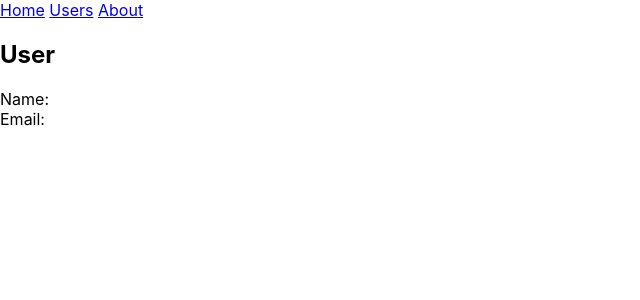
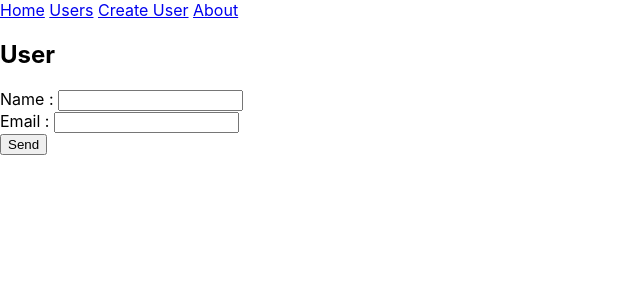
Before and after one commit to BashirShallah/react-course-routing, a React (Create React App) app: page /users/create in a window 1280 px wide. Shown: the top 300 px of the page, without its empty margins (0-640 px from the left). Built offline with nearby package versions, Linux system fonts and the light colour scheme; no server answers.

Commit message:
add createUserPage & use router switch.

```diff
--- a/src/App.js
+++ b/src/App.js
@@ -1,8 +1,9 @@
 import React, { Component } from 'react';
-import {BrowserRouter, Route, Link} from "react-router-dom";
+import {BrowserRouter, Route, Link, Switch} from "react-router-dom";
 import UsersPage from "./Pages/UsersPage"
 import UserPage from "./Pages/UserPage"
 import EditUserPage from "./Pages/EditUserPage"
+import CreateUserPage from "./Pages/CreateUserPage"
 
 const HomePage = ()=><div>Home</div>
 const AboutPage = ()=><div>About</div>
@@ -14,13 +15,17 @@ class App extends Component {
         <div className="App">
           <Link to="/">Home</Link> {" "}
           <Link to="/users">Users</Link>{" "}
+          <Link to="/users/create">Create User</Link>{" "}
           <Link to="/about">About</Link>
 
-          <Route path="/" exact component={HomePage} />
-          <Route path="/about" component={AboutPage} />
-          <Route path="/users" exact component={UsersPage} />
-          <Route path="/users/:id" exact component={UserPage} />
-          <Route path="/users/edit/:id" exact component={EditUserPage} />
+          <Switch>
+            <Route path="/" exact component={HomePage} />
+            <Route path="/about" component={AboutPage} />
+            <Route path="/users" exact component={UsersPage} />
+            <Route path="/users/create" exact component={CreateUserPage} />
+            <Route path="/users/:id" exact component={UserPage} />
+            <Route path="/users/edit/:id" exact component={EditUserPage} />
+          </Switch>
         </div>
       </BrowserRouter>
     );
--- /dev/null
+++ b/src/Pages/CreateUserPage.js
@@ -0,0 +1,32 @@
+import React, { Component } from 'react';
+import { addUser} from "../Api/Users";
+import UsersForm from "../Components/UsersForm";
+
+export default class CreateUserPage extends Component {
+    state = {
+        user: {
+            name: '',
+            email: ''
+        }
+    }
+
+    addUser = (values)=>{
+      addUser(values)
+        .then(()=>{
+          alert('Success');
+          this.props.history.push('/users');
+        })
+        .catch(error=>{
+          alert('حدث خطأ غير معروف');
+        });
+    }
+
+    render(){
+        return <div>
+            <h2>User</h2>
+
+            <UsersForm values={this.state.user} onSubmit={this.addUser} />
+        </div>;
+    }
+
+}
```
